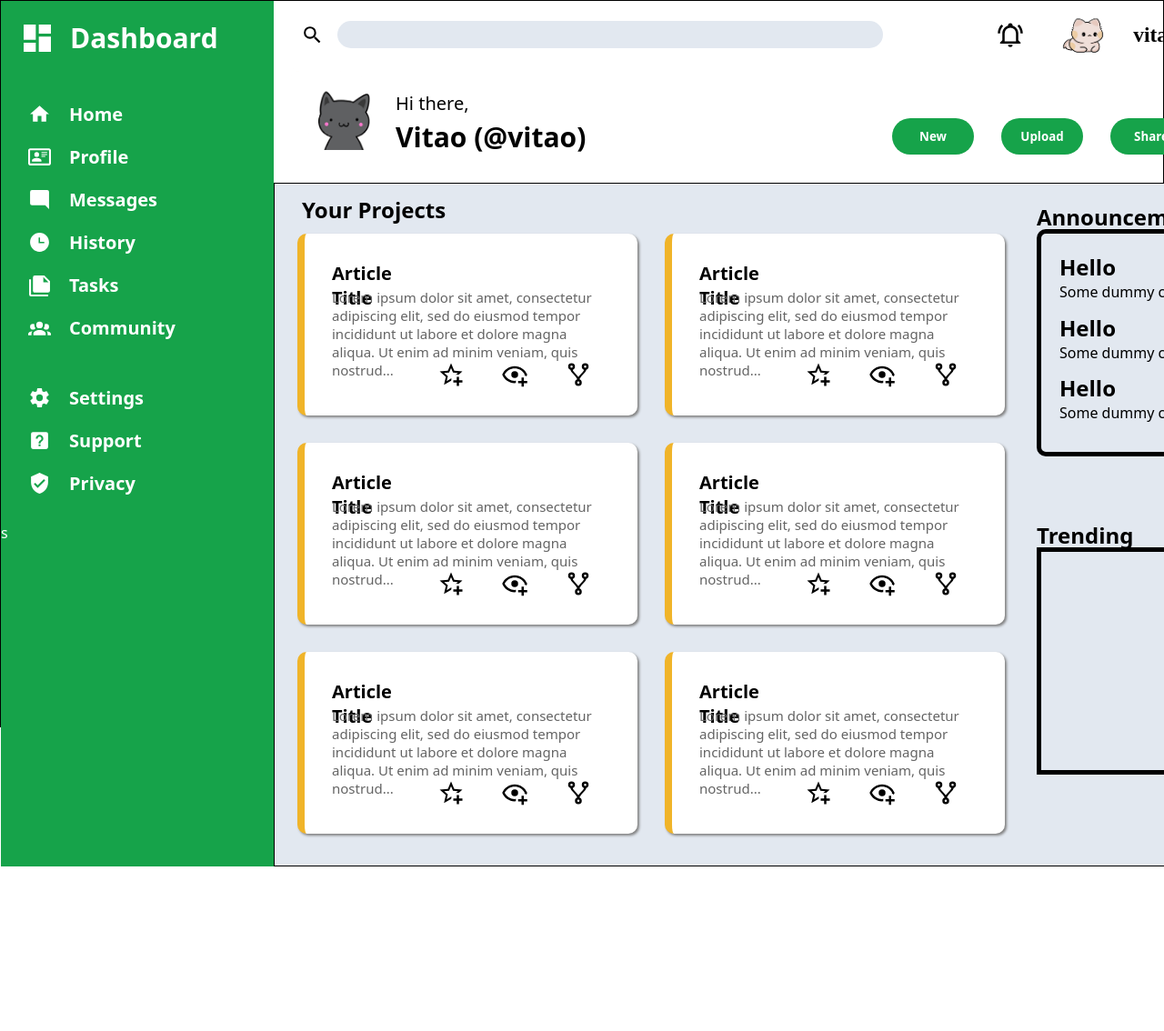
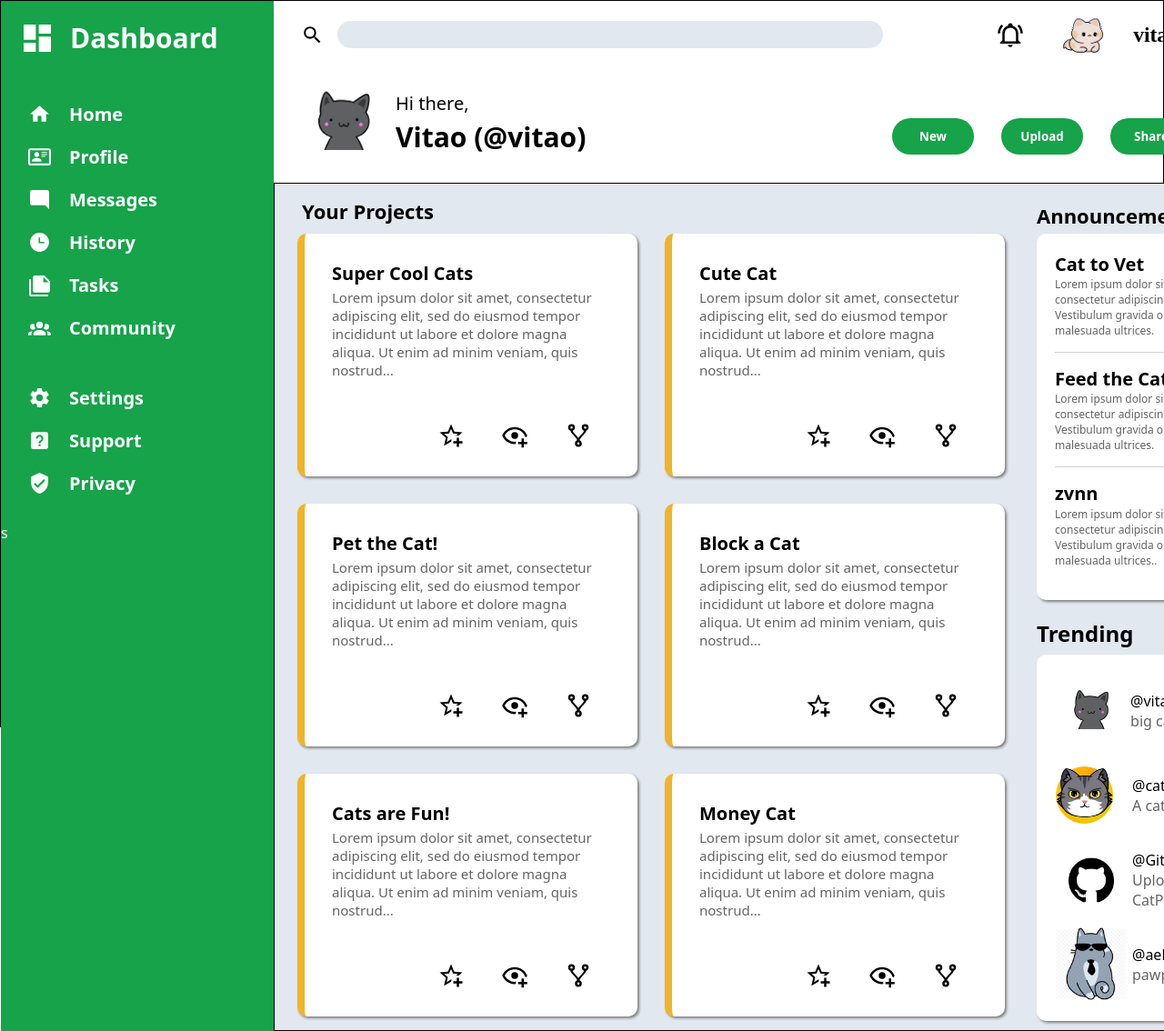
Before and after one commit to undergroundr97/admin-dash-board, a plain HTML site: page index.html in a window 1280 px wide. Shown: the top 1134 px of the page at 91% size. Before the commit the page ends 953 px from the top, so only its background shows below. Drawn offline with Linux system fonts and the light colour scheme.

Commit message:
right side trending and announcements done, added png icons.

```diff
--- a/index.html
+++ b/index.html
@@ -54,7 +54,7 @@
                 <h2 class="project-title">Your Projects</h2>
                 <div class="card-container">
                     <div class="card">
-                        <h3 class="title">Article Title</h3>
+                        <h3 class="title">Super Cool Cats</h3>
                         <p>Lorem ipsum dolor sit amet, consectetur adipiscing elit, sed do eiusmod tempor incididunt ut labore et dolore magna aliqua. Ut enim ad minim veniam, quis nostrud...</p>
                         <div class="card-icon">
                             <img src="/icons/star-plus-outline.svg" alt="" class="card-icon-img">
@@ -63,7 +63,7 @@
                         </div>
                       </div>
                       <div class="card">
-                        <h3 class="title">Article Title</h3>
+                        <h3 class="title">Cute Cat</h3>
                         <p>Lorem ipsum dolor sit amet, consectetur adipiscing elit, sed do eiusmod tempor incididunt ut labore et dolore magna aliqua. Ut enim ad minim veniam, quis nostrud...</p>
                         <div class="card-icon">
                             <img src="/icons/star-plus-outline.svg" alt="" class="card-icon-img">
@@ -72,7 +72,7 @@
                         </div>
                       </div>
                       <div class="card">
-                        <h3 class="title">Article Title</h3>
+                        <h3 class="title">Pet the Cat!</h3>
                         <p>Lorem ipsum dolor sit amet, consectetur adipiscing elit, sed do eiusmod tempor incididunt ut labore et dolore magna aliqua. Ut enim ad minim veniam, quis nostrud...</p>
                         <div class="card-icon">
                             <img src="/icons/star-plus-outline.svg" alt="" class="card-icon-img">
@@ -81,7 +81,7 @@
                         </div>
                       </div>
                       <div class="card">
-                        <h3 class="title">Article Title</h3>
+                        <h3 class="title">Block a Cat </h3>
                         <p>Lorem ipsum dolor sit amet, consectetur adipiscing elit, sed do eiusmod tempor incididunt ut labore et dolore magna aliqua. Ut enim ad minim veniam, quis nostrud...</p>
                         <div class="card-icon">
                             <img src="/icons/star-plus-outline.svg" alt="" class="card-icon-img">
@@ -90,7 +90,7 @@
                         </div>
                       </div>
                       <div class="card">
-                        <h3 class="title">Article Title</h3>
+                        <h3 class="title">Cats are Fun!</h3>
                         <p>Lorem ipsum dolor sit amet, consectetur adipiscing elit, sed do eiusmod tempor incididunt ut labore et dolore magna aliqua. Ut enim ad minim veniam, quis nostrud...</p>
                         <div class="card-icon">
                             <img src="/icons/star-plus-outline.svg" alt="" class="card-icon-img">
@@ -99,7 +99,7 @@
                         </div>
                       </div>
                       <div class="card">
-                        <h3 class="title">Article Title</h3>
+                        <h3 class="title">Money Cat</h3>
                         <p>Lorem ipsum dolor sit amet, consectetur adipiscing elit, sed do eiusmod tempor incididunt ut labore et dolore magna aliqua. Ut enim ad minim veniam, quis nostrud...</p>
                         <div class="card-icon">
                             <img src="/icons/star-plus-outline.svg" alt="" class="card-icon-img">
@@ -113,20 +113,49 @@
                 <h2 class="title-announcement">Announcement</h2>
                 <div class="announcements">
                     <div class="card-announ">
-                        <h2 class="announ-title">Hello </h2>
-                        <p>Some dummy content</p>
+                        <h2 class="announ-title">Cat to Vet </h2>
+                        <p>Lorem ipsum dolor sit amet, consectetur adipiscing elit. Vestibulum gravida orci a malesuada ultrices. </p>
                     </div>
                     <div class="card-announ">
-                        <h2 class="announ-title">Hello </h2>
-                        <p>Some dummy content</p>
+                        <h2 class="announ-title">
+                            Feed the Cat </h2>
+                        <p>Lorem ipsum dolor sit amet, consectetur adipiscing elit. Vestibulum gravida orci a malesuada ultrices.</p>
                     </div>
-                    <div class="card-announ">
-                        <h2 class="announ-title">Hello </h2>
-                        <p>Some dummy content</p>
+                    <div class="card-announ cbottom">
+                        <h2 class="announ-title"> zvnn </h2>
+                        <p>Lorem ipsum dolor sit amet, consectetur adipiscing elit. Vestibulum gravida orci a malesuada ultrices..</p>
                     </div>
                 </div>
                 <h2 class="trending-title">Trending</h2>
                 <div class="trending">
+                    <div class="card-trend">
+                        <img src="/icons/logo1234.png" alt="" class="img-trend">
+                        <div class="trend-text">
+                            <p class="card-trend-title">@vitao</p>
+                            <p class="card-trend-text">big cat lover</p>
+                        </div>
+                    </div>
+                    <div class="card-trend">
+                        <img src="icons/catcoin-token-cats-logo.png" alt="" class="img-trend-1">
+                        <div class="trend-text">
+                            <p class="card-trend-title">@catcoin</p>
+                            <p class="card-trend-text">A cat coin!</p>
+                        </div>
+                    </div>
+                    <div class="card-trend">
+                        <img src="/icons/pngegg.png" alt="" class="img-trend-2">
+                        <div class="trend-text">
+                            <p class="card-trend-title">@GitHub</p>
+                            <p class="card-trend-text">Upload your CatProject!</p>
+                        </div>
+                    </div>
+                    <div class="card-trend">
+                        <img src="/icons/clipart2695850.png" alt="" class="img-trend-3">
+                        <div class="trend-text">
+                            <p class="card-trend-title">@aeho</p>
+                            <p class="card-trend-text">pawpaw</p>
+                        </div>
+                    </div>
 
                 </div>
             </div>
--- a/styles.css
+++ b/styles.css
@@ -187,7 +187,7 @@ input[type="search"]{
   background-color: #E2E8F0;
   /* padding-bottom: 40px; */
   font-family: system-ui, -apple-system, BlinkMacSystemFont, 'Segoe UI', Roboto, Oxygen, Ubuntu, Cantarell, 'Open Sans', 'Helvetica Neue', sans-serif;
-  padding-bottom: 30px;
+  padding-bottom: 10px;
 }
 
 /* Projects CSS */
@@ -198,11 +198,12 @@ input[type="search"]{
 }
 .project-title {
   grid-column: 1;
-  grid-row: 1;;
+  grid-row: 1;
   align-self: end;
   padding-left: 20px;
   padding-bottom: 5px;
   margin: 5px;
+  font-size: 22px;
 
 }
 .card-container {
@@ -219,7 +220,7 @@ input[type="search"]{
   box-shadow: 2px 2px 3px gray;
   padding: 30px;
   /* margin: 10px; */
-  height: 200px;
+  /* height: 190px; */
   display: grid;
   grid-template-rows: repeat(2, 30px) 1fr;
   grid-template-columns: repeat(2, 1fr);
@@ -229,7 +230,7 @@ input[type="search"]{
 .title{
   font-weight: bold;
   font-size: 20px;
-  grid-column: 1;
+  grid-column: 1/3;
 }
 .card p {
   font-family: system-ui, -apple-system, BlinkMacSystemFont, 'Segoe UI', Roboto, Oxygen, Ubuntu, Cantarell, 'Open Sans', 'Helvetica Neue', sans-serif;
@@ -260,31 +261,96 @@ input[type="search"]{
 /* Right side content*/
 .right-side-content {
   display: grid;
-  grid-template-rows: 30px 1fr 30px 1fr;
+  grid-template-rows: 20px 1fr 30px 1fr;
   margin-left: 30px;
   margin-right: 30px;
-
+  gap: 15px;
 }
 
 .announcements {
-  border: 5px solid black;
-  height: 250px;
+  /* height: 350px; */
   grid-row: 2;
   display: grid;
   grid-template-rows: 1fr 1fr 1fr;
   border-radius: 10px;
   padding: 20px;
+  background-color: #FFFFFF;
+  box-shadow: 2px 2px 3px gray;
+  gap: 15px;
+}
+.announcements .cbottom {
+  border: none;
+}
+.card-announ {
+  display: grid;
+  border-bottom: 1px solid #D2D2D2;
+  font-family: system-ui, -apple-system, BlinkMacSystemFont, 'Segoe UI', Roboto, Oxygen, Ubuntu, Cantarell, 'Open Sans', 'Helvetica Neue', sans-serif;
+  padding-bottom: 15px;
 
+}
+.card-announ h2 {
+  font-size: 20px;
+  font-weight: bold;
+}
+.card-announ p {
+  font-family: system-ui, -apple-system, BlinkMacSystemFont, 'Segoe UI', Roboto, Oxygen, Ubuntu, Cantarell, 'Open Sans', 'Helvetica Neue', sans-serif;
+  font-size: 12px;
+  color: #646464;
 }
 .title-announcement {
   grid-column: 1;
-  grid-row: 1;;
+  grid-row: 1;
+  align-self: start;
+  justify-self: start;
+  font-size: 22px;
+  place-self: start;
 }
 .trending {
-  border: 5px solid black;
-  height: 250px;
+  display: grid;
+  grid-template-rows: repeat(4, 1fr);
+  /* height: 300px; */
   grid-row: 4;
+  border-radius: 10px;
+  padding: 20px;
+  background-color: #FFFFFF;
+  box-shadow: 2px 2px 3px gray;
+  gap: 10px;
 }
 .trending-title {
   grid-row: 3;
+  margin-top: 5px;
 }
+.img-trend {
+  height: 80px;
+ align-self: center;
+  padding-bottom: 20px;
+}
+.card-trend {
+  display: grid;
+  grid-template-columns: 1fr 5fr;
+  gap: 5px;
+}
+.trend-text {
+  align-self: center;
+}
+
+.card-trend-text {
+  color: #646464;
+}
+
+.img-trend-1 {
+  height: 65px;
+ align-self: center;
+ margin-right: 15px;
+/* justify-self: center; */
+
+}
+.img-trend-2 {
+  height: 5rem;
+ align-self: center;
+
+}
+
+.img-trend-3 {
+  height: 80px;
+}
```
Also changed, not shown: icons/catcoin-token-cats-logo.png (added), icons/catlogo12345.png (added), icons/clipart2695850.png (added), icons/png-transparent-whiskers-black-cat-logo-computer-icons-cat-mammal-animals-cat-like-mammal-thumbnail.png (added), icons/pngegg.png (added).
